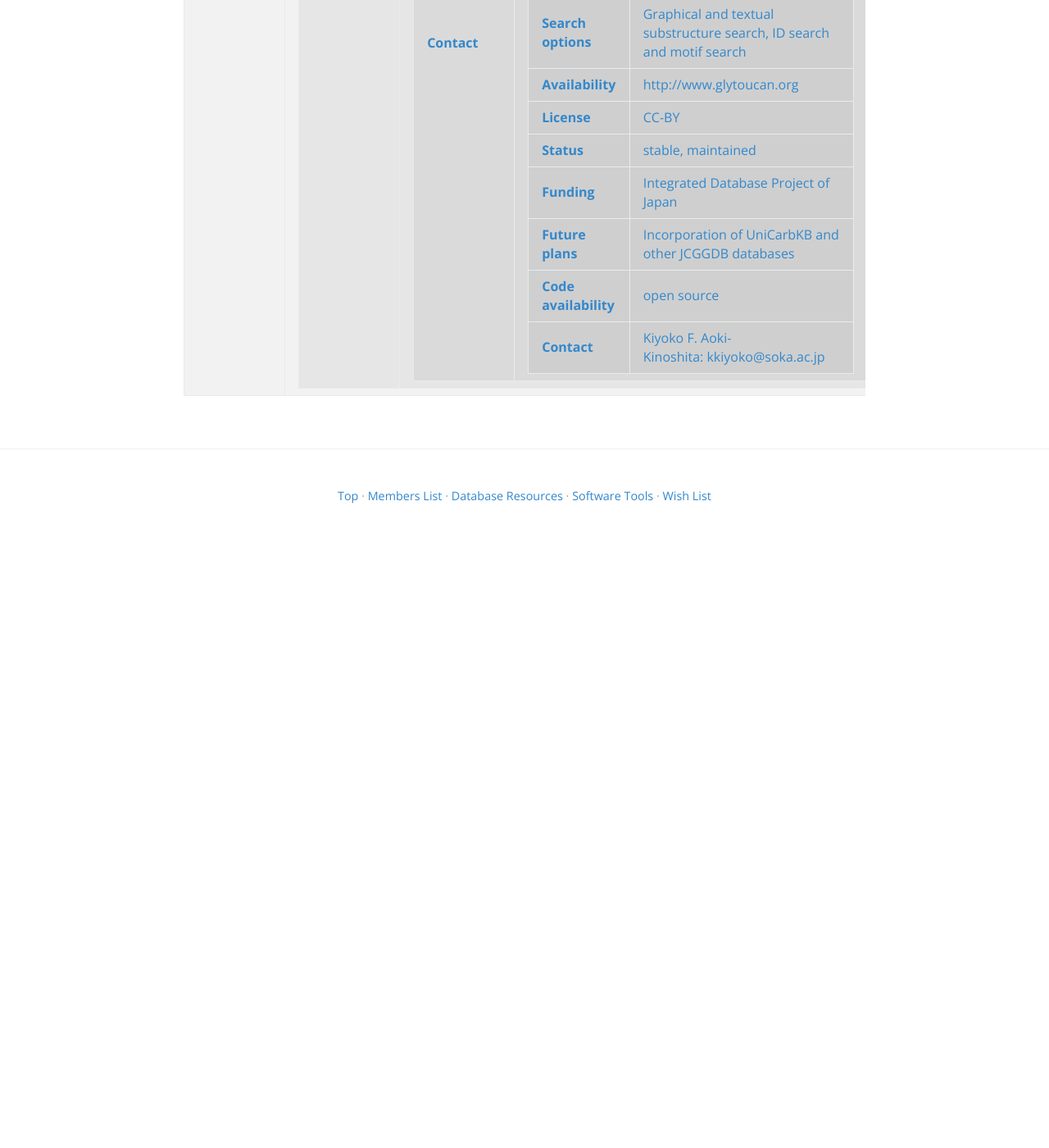
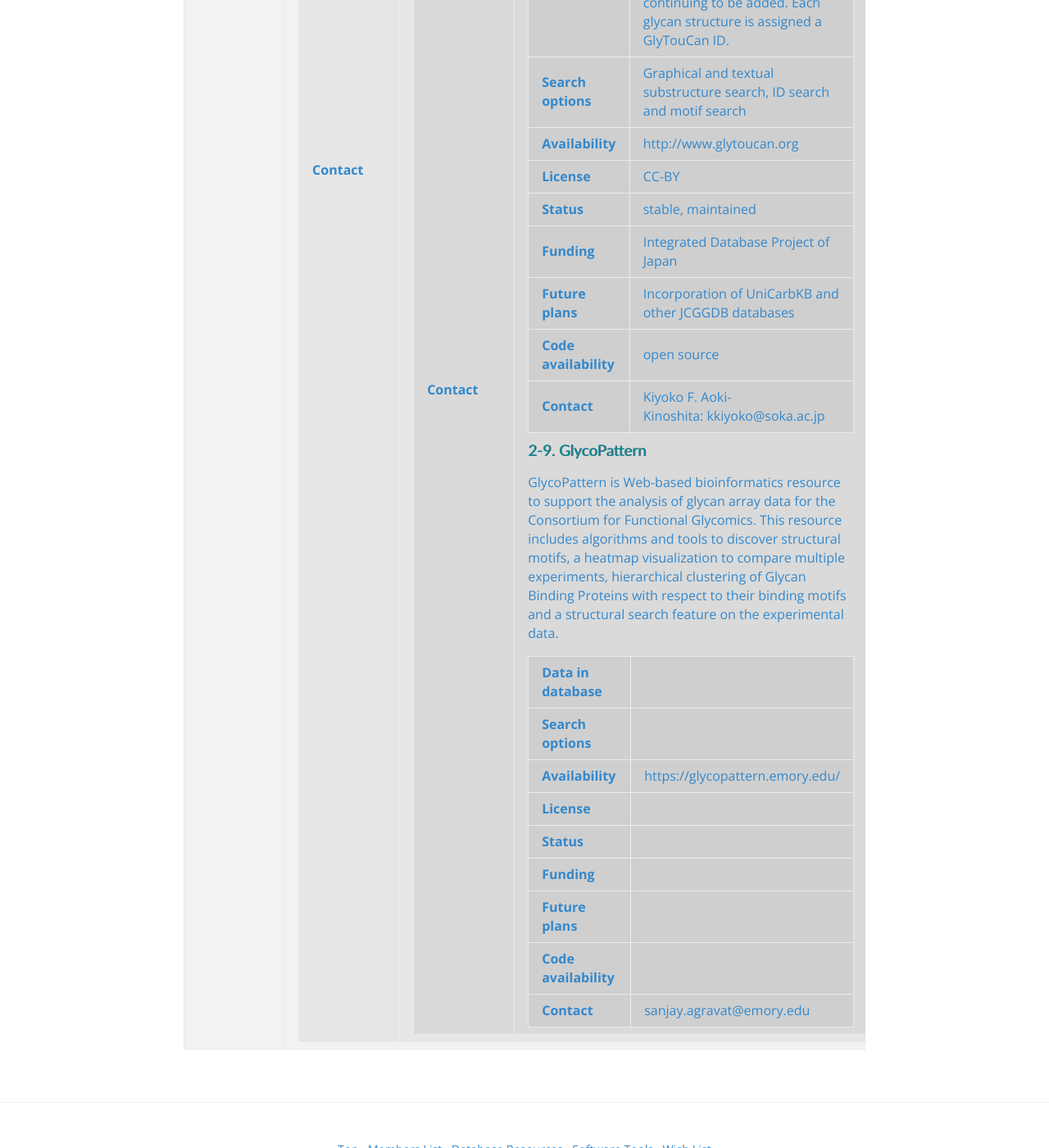
Before and after one commit to glycoinfo/glic-old, a Jekyll site: the page built from database/index.md, in a window 1280 px wide and 1400 px high, scrolled down 5653 px. Shown: the whole window at 82% size. Built offline with Jekyll 4.4.1, drawn with Linux system fonts in a browser that asks for light colours; nearby versions of some CDN libraries; Markdown is read by kramdown in place of the engine named in the settings; before the commit the page ends 6283 px from its top, so only the background shows below that.

Commit message:
Update index.md

```diff
--- a/database/index.md
+++ b/database/index.md
@@ -23,7 +23,7 @@
 Search of structures based on their species annotation. This may allow for searches by higher species organization, such as Genus, Rank or Kingdoms.</li><br></ul>
 <h2>2. Database Resources</h2>
 <h3>2-1. GlycomeDB</h3>
-Meta database that integrates the structures from several glycomics databases (CFG, KEGG, GLYCOSCIENCES.de, GlycoBase, JCGGDB, BCSDB, PDB, GlycO and Carbbank) into one consistent sequence representation and creating a unique index of all structures present in the integrated database. Species annotations from the other databases are retrieved as well and integrated using the NCBI Taxonomy. Each structure in GlycomeDB is linked back to the original database allowing finding and browsing all occurrences of a structure in multiple databases.<br>
+<p>Meta database that integrates the structures from several glycomics databases (CFG, KEGG, GLYCOSCIENCES.de, GlycoBase, JCGGDB, BCSDB, PDB, GlycO and Carbbank) into one consistent sequence representation and creating a unique index of all structures present in the integrated database. Species annotations from the other databases are retrieved as well and integrated using the NCBI Taxonomy. Each structure in GlycomeDB is linked back to the original database allowing finding and browsing all occurrences of a structure in multiple databases.</p>
 <table>
 <tr>
 <td><strong>Data in database</strong></td>
@@ -63,7 +63,7 @@
 </table>
 
 <h3>2-2. UniCarbKB</h3>
-The UniCarb KnowledgeBase (UniCarbKB) offers public access to a growing, curated database of information on the glycan structures of glycoproteins. UniCarbKB is an international effort that aims to further our understanding of structures, pathways and networks involved in glycosylation and glyco-mediated processes by integrating structural, experimental and functional glycoscience information. This initiative builds upon the success of the glycan structure database GlycoSuiteDB, together with the informatic standards introduced by EUROCarbDB, to provide a high-quality and updated resource to support glycomics and glycoproteomics research. UniCarbKB provides comprehensive information concerning glycan structures, and published glycoprotein information including global and site-specific attachment information.<br>
+<p>The UniCarb KnowledgeBase (UniCarbKB) offers public access to a growing, curated database of information on the glycan structures of glycoproteins. UniCarbKB is an international effort that aims to further our understanding of structures, pathways and networks involved in glycosylation and glyco-mediated processes by integrating structural, experimental and functional glycoscience information. This initiative builds upon the success of the glycan structure database GlycoSuiteDB, together with the informatic standards introduced by EUROCarbDB, to provide a high-quality and updated resource to support glycomics and glycoproteomics research. UniCarbKB provides comprehensive information concerning glycan structures, and published glycoprotein information including global and site-specific attachment information.</p>
 <table>
 <tr>
 <td><strong>Data in database</strong></td>
@@ -104,7 +104,7 @@
 </table>
 
 <h3>2-3. Carbohydrate Structure Database (CSDB)</h3>
-The Carbohydrate Structure Databases (CSDBs) store structural, bibliographic, taxonomic, NMR spectroscopic, and other data on natural carbohydrates and their derivatives published in the scientific literature. The CSDB project was launched in 2005 for bacterial saccharides (as BCSDB). Currently, it includes two parts, the Bacterial CSDB and the Plant&Fungal CSDB. In March 2015, these databases were merged to the single Carbohydrate Structure Database (CSDB). The combined CSDB includes information on bacterial and archaeal glycans and derivatives (the coverage is close to complete), as well as on plant and fungal glycans and glycoconjugates (almost all structures published up to 1998). CSDB is regularly updated via manual expert annotation of original publications. Both newly annotated data and data imported from other databases are manually curated. The CSDB data are exportable in a number of modern formats, such as GlycoRDF. CSDB provides additional services for simulation of 1H, 13C and 2D NMR spectra of saccharides, NMR-based structure prediction, glycan-based taxon clustering, and other. <br>
+<p>The Carbohydrate Structure Databases (CSDBs) store structural, bibliographic, taxonomic, NMR spectroscopic, and other data on natural carbohydrates and their derivatives published in the scientific literature. The CSDB project was launched in 2005 for bacterial saccharides (as BCSDB). Currently, it includes two parts, the Bacterial CSDB and the Plant&Fungal CSDB. In March 2015, these databases were merged to the single Carbohydrate Structure Database (CSDB). The combined CSDB includes information on bacterial and archaeal glycans and derivatives (the coverage is close to complete), as well as on plant and fungal glycans and glycoconjugates (almost all structures published up to 1998). CSDB is regularly updated via manual expert annotation of original publications. Both newly annotated data and data imported from other databases are manually curated. The CSDB data are exportable in a number of modern formats, such as GlycoRDF. CSDB provides additional services for simulation of 1H, 13C and 2D NMR spectra of saccharides, NMR-based structure prediction, glycan-based taxon clustering, and other.</p>
 <table>
 <tr>
 <td><strong>Data in database</strong></td>
@@ -145,7 +145,7 @@
 </table>
 
 <h3>2-4.SugarBindDB</h3>
-The SugarBind Database (SugarBindDB) covers knowledge of glycan binding of human pathogen lectins and adhesins. It is a curated database; each glycan-binding event is associated with at least one published reference. The core data of SugarBindDB is a triple constituted of a pathogenic agent, a lectin/adhesin and a glycan ligand. SugarBindDB content is displayed in views. All views are interconnected.<br>
+<p>The SugarBind Database (SugarBindDB) covers knowledge of glycan binding of human pathogen lectins and adhesins. It is a curated database; each glycan-binding event is associated with at least one published reference. The core data of SugarBindDB is a triple constituted of a pathogenic agent, a lectin/adhesin and a glycan ligand. SugarBindDB content is displayed in views. All views are interconnected.</p>
 <table>
 <tr>
 <td><strong>Data in database</strong></td>
@@ -186,7 +186,7 @@
 </table>
 
 <h3>2-5. Glycosciences.DB</h3>
-Database of the Glycosciences.de portal. Contains CarbBank structures + PDB carbohydrates + structures with NMR shifts extracted from the literature.<br>
+<p>Database of the Glycosciences.de portal. Contains CarbBank structures + PDB carbohydrates + structures with NMR shifts extracted from the literature.</p>
 <table>
 <tr>
 <td><strong>Data in database</strong></td>
@@ -227,7 +227,7 @@
 </table>
 
 <h3>2-6. MonosaccharideDB</h3>
-Monosaccharide database. Contains monosaccharides + name parsing / encoding routines.<br>
+<p>Monosaccharide database. Contains monosaccharides + name parsing / encoding routines.</p>
 <table>
 <tr>
 <td><strong>Data in database</strong></td>
@@ -268,7 +268,7 @@
 </table>
 
 <h3>2-7. GlycoMapsDB</h3>
-Database of conformational maps of glycosidic linkages<br>
+<p>Database of conformational maps of glycosidic linkages</p>
 <table>
 <tr>
 <td><strong>Data in database</strong></td>
@@ -309,7 +309,7 @@
 </table>
 
 <h3>2-8. GlyTouCan</h3>
-Glycan structure/sequence/composition repository<br>
+<p>Glycan structure/sequence/composition repository</p>
 <table>
 <tr>
 <td><strong>Data in database</strong></td>
@@ -348,3 +348,45 @@
 <td>Kiyoko F. Aoki-Kinoshita:&nbsp;<a href="kkiyoko@soka.ac.jp">kkiyoko@soka.ac.jp</a></td>
 </tr>
 </table>
+
+<h3>2-9. GlycoPattern</h3>
+<p>GlycoPattern is Web-based bioinformatics resource to
+support the analysis of glycan array data for the Consortium for Functional Glycomics. This resource includes algorithms and tools to discover structural motifs, a heatmap visualization to compare multiple experiments, hierarchical clustering of Glycan Binding Proteins with respect to their binding motifs and a structural search feature on the experimental data.</p>
+<table>
+<tr>
+<td><strong>Data in database</strong></td>
+<td></td>
+</tr>
+<tr>
+<td><strong>Search options</strong></td>
+<td></td>
+</tr>
+<tr>
+<td><strong>Availability</strong></td>
+<td><a href="https://glycopattern.emory.edu/">https://glycopattern.emory.edu/</a></td>
+</tr>
+<tr>
+<td><strong>License</strong></td>
+<td></td>
+</tr>
+<tr>
+<td><strong>Status</strong></td>
+<td></td>
+</tr>
+<tr>
+<td><strong>Funding</strong></td>
+<td></td>
+</tr>
+<tr>
+<td><strong>Future plans</strong></td>
+<td></td>
+</tr>
+<tr>
+<td><strong>Code availability</strong></td>
+<td></td>
+</tr>
+<tr>
+<td><strong>Contact</strong></td>
+<td><a href="sanjay.agravat@emory.edu">sanjay.agravat@emory.edu</a></td>
+</tr>
+</table>
```
